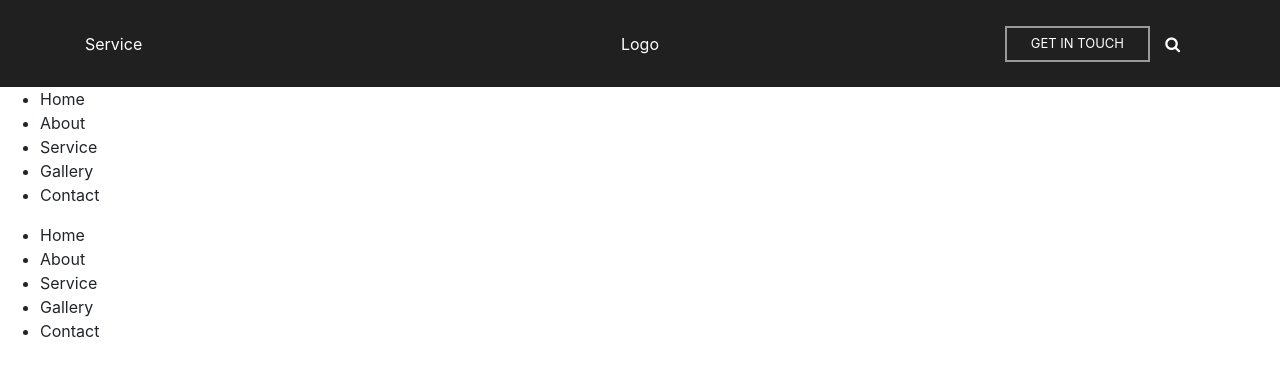
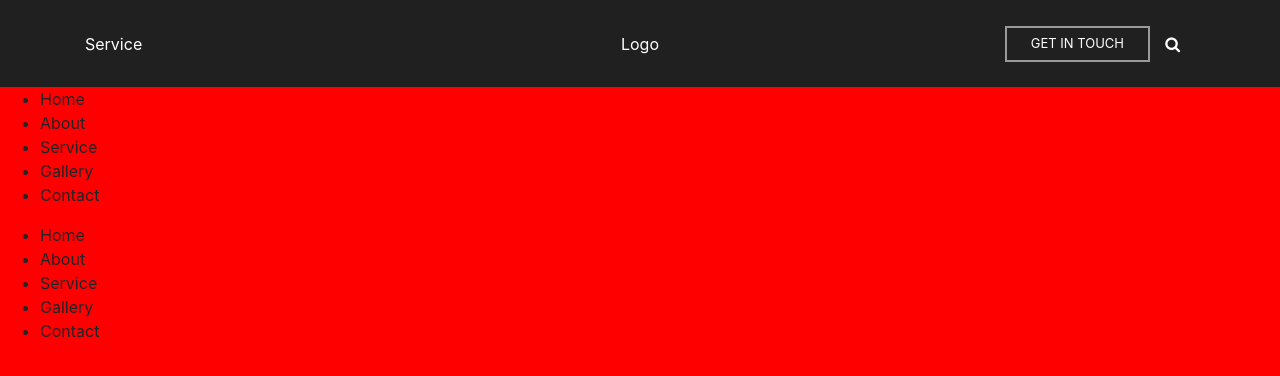
Before and after one commit to sharpraman/secure, a plain HTML site: page index.html in a window 1280 px wide. Drawn offline with nearby package versions, Linux system fonts and the light colour scheme.

Commit message:
css update

```diff
--- a/style.css
+++ b/style.css
@@ -1,3 +1,6 @@
+body{
+	background: #f00;
+}
 .mainhead{
 	padding: 30px 0;
 	background: #202020;
```
